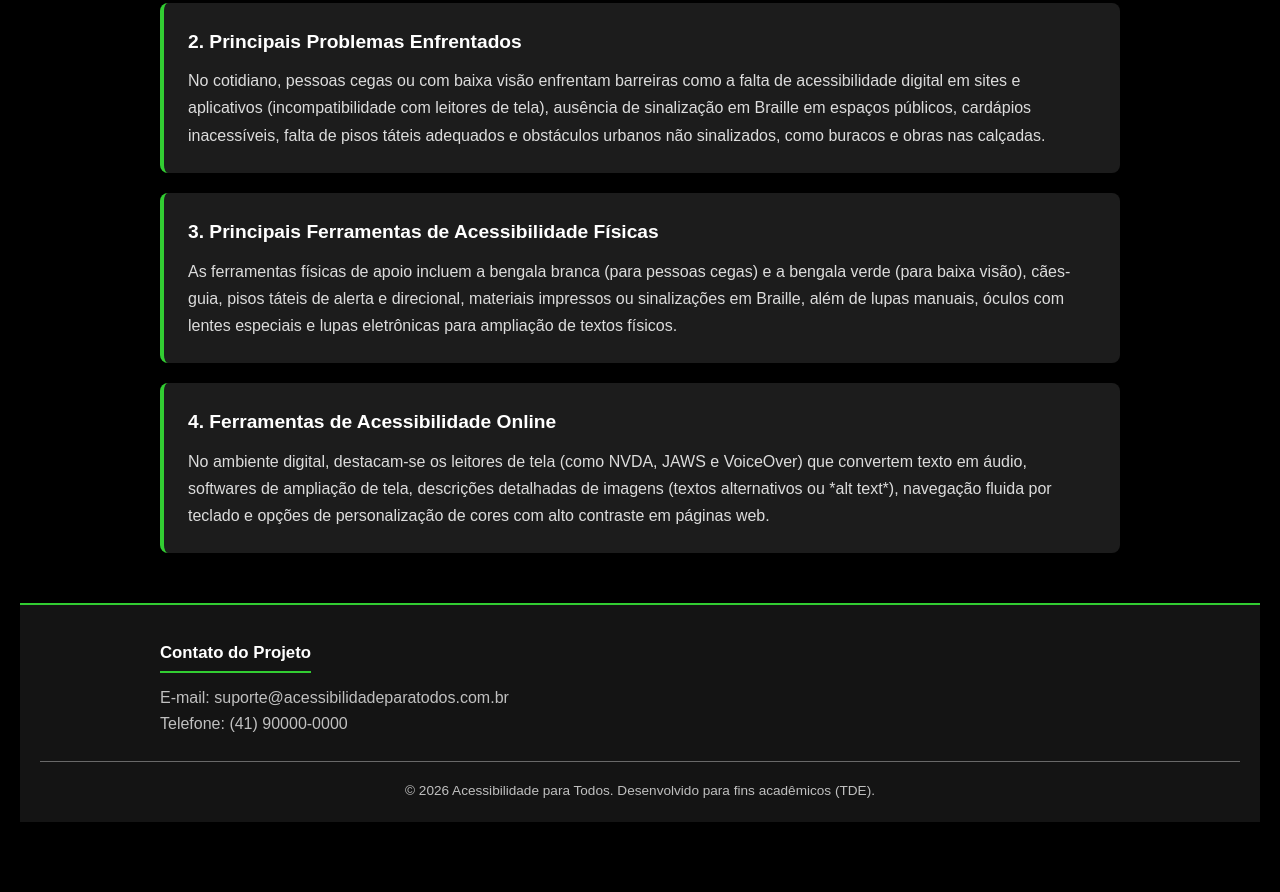
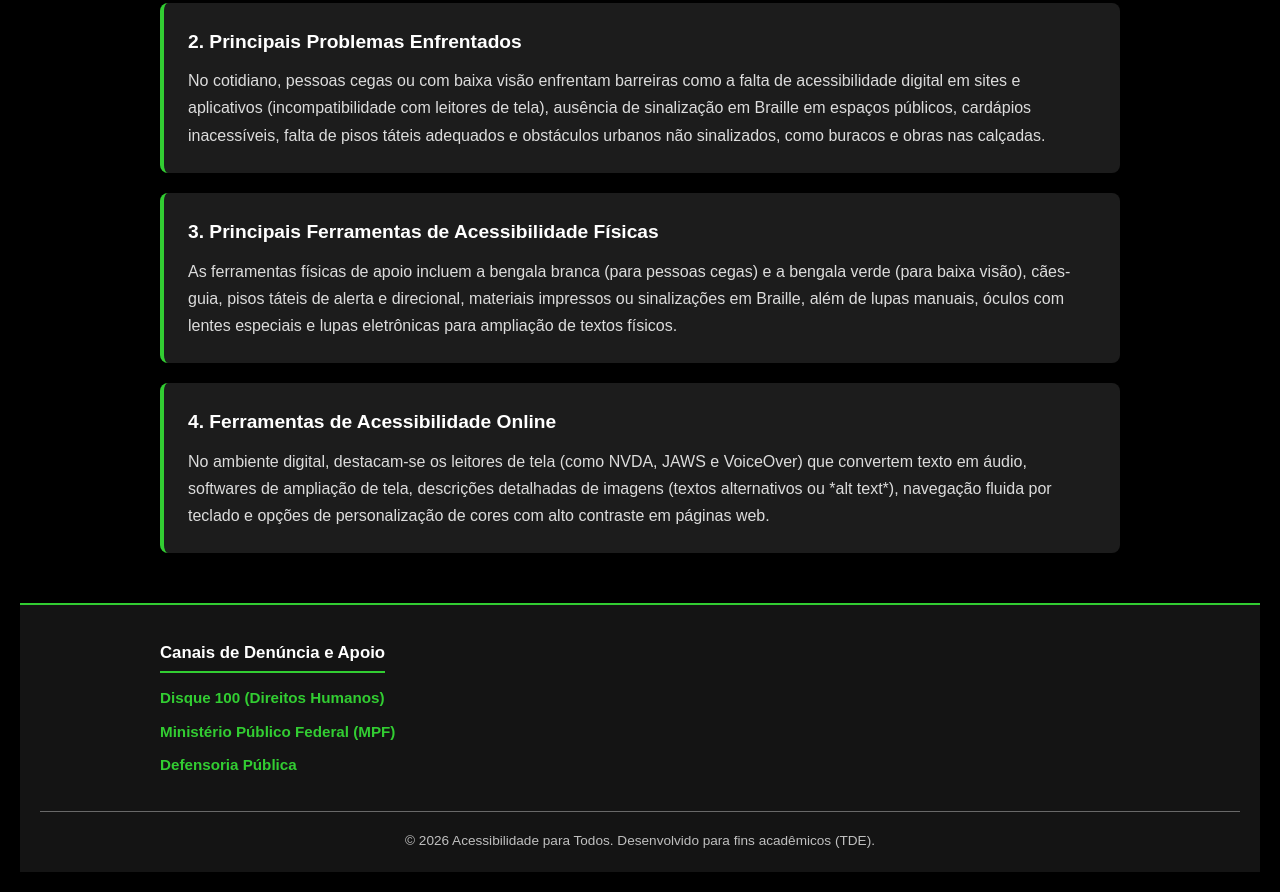
Before and after one commit to robertoarielfbelo2-cell/TDE-acessibilidade-, a plain HTML site: page TDE Ac/html/visual.html in a window 1280 px wide. Shown: the part 445-1337 px from the top of the page. Before the commit the page ends 1287 px from the top, so only its background shows below. Drawn offline with Linux system fonts and the light colour scheme.

Commit message:
Add support and reporting channels to footer
Updated footer to include support and reporting channels.

```diff
--- a/TDE Ac/html/visual.html
+++ b/TDE Ac/html/visual.html
@@ -46,12 +46,15 @@
             <p>No ambiente digital, destacam-se os leitores de tela (como NVDA, JAWS e VoiceOver) que convertem texto em áudio, softwares de ampliação de tela, descrições detalhadas de imagens (textos alternativos ou *alt text*), navegação fluida por teclado e opções de personalização de cores com alto contraste em páginas web.</p>
         </section>
     </main>
-   <footer class="rodape-site">
+    <footer class="rodape-site">
         <div class="rodape-conteudo">
             <div class="coluna-rodape">
-                <h3>Contato do Projeto</h3>
-                <p>E-mail: suporte@acessibilidadeparatodos.com.br</p>
-                <p>Telefone: (41) 90000-0000</p>
+                <h3>Canais de Denúncia e Apoio</h3>
+                <ul>
+                    <li><a href="https://www.gov.br/pt-br/servicos/denunciar-violacao-de-direitos-humanos" target="_blank" rel="noopener">Disque 100 (Direitos Humanos)</a></li>
+                    <li><a href="https://www.mpf.mp.br" target="_blank" rel="noopener">Ministério Público Federal (MPF)</a></li>
+                    <li><a href="https://www.defensoriapublica.pr.def.br" target="_blank" rel="noopener">Defensoria Pública</a></li>
+                </ul>
             </div>
         </div>
         <div class="rodape-inferior">
```
